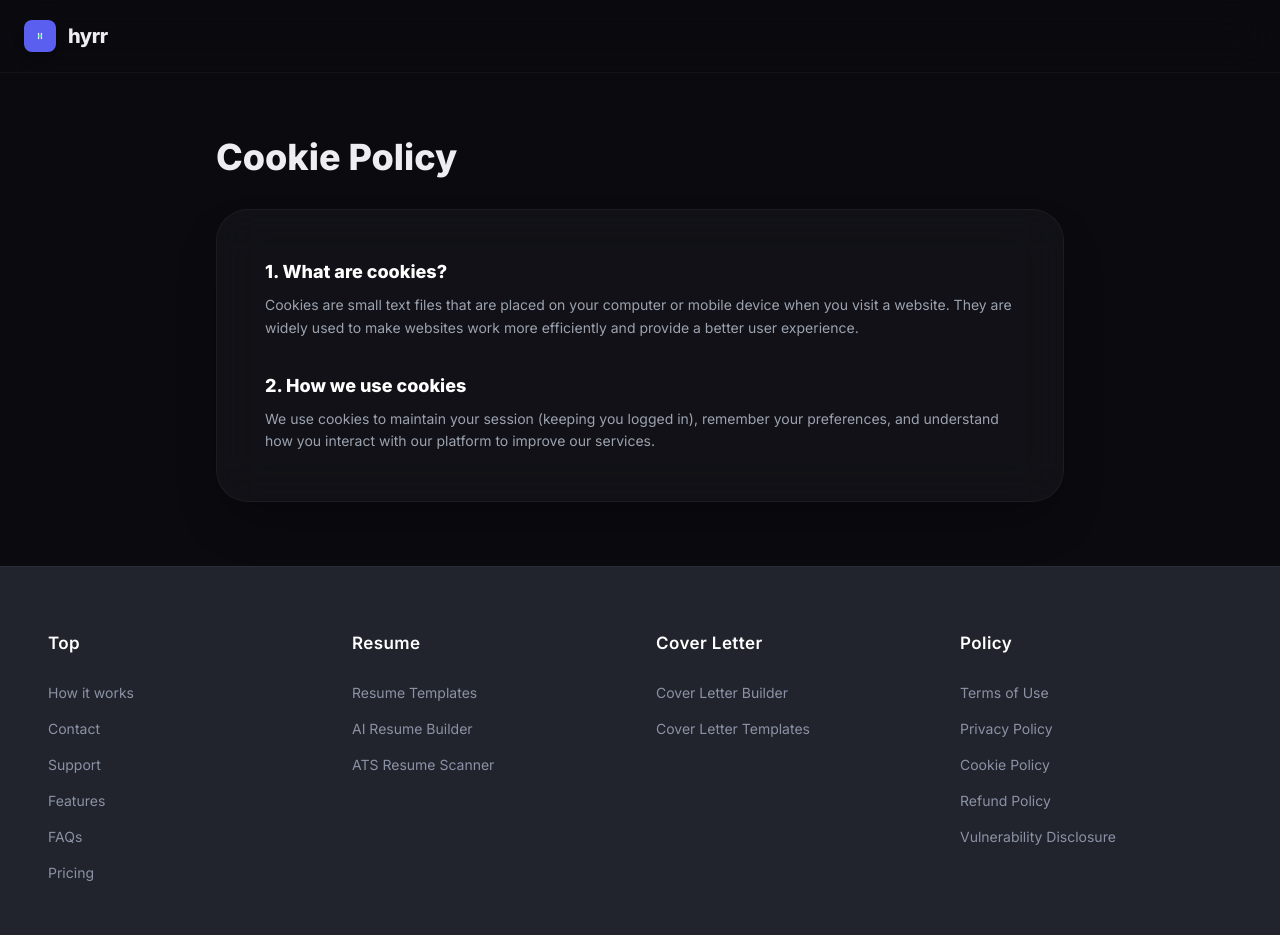
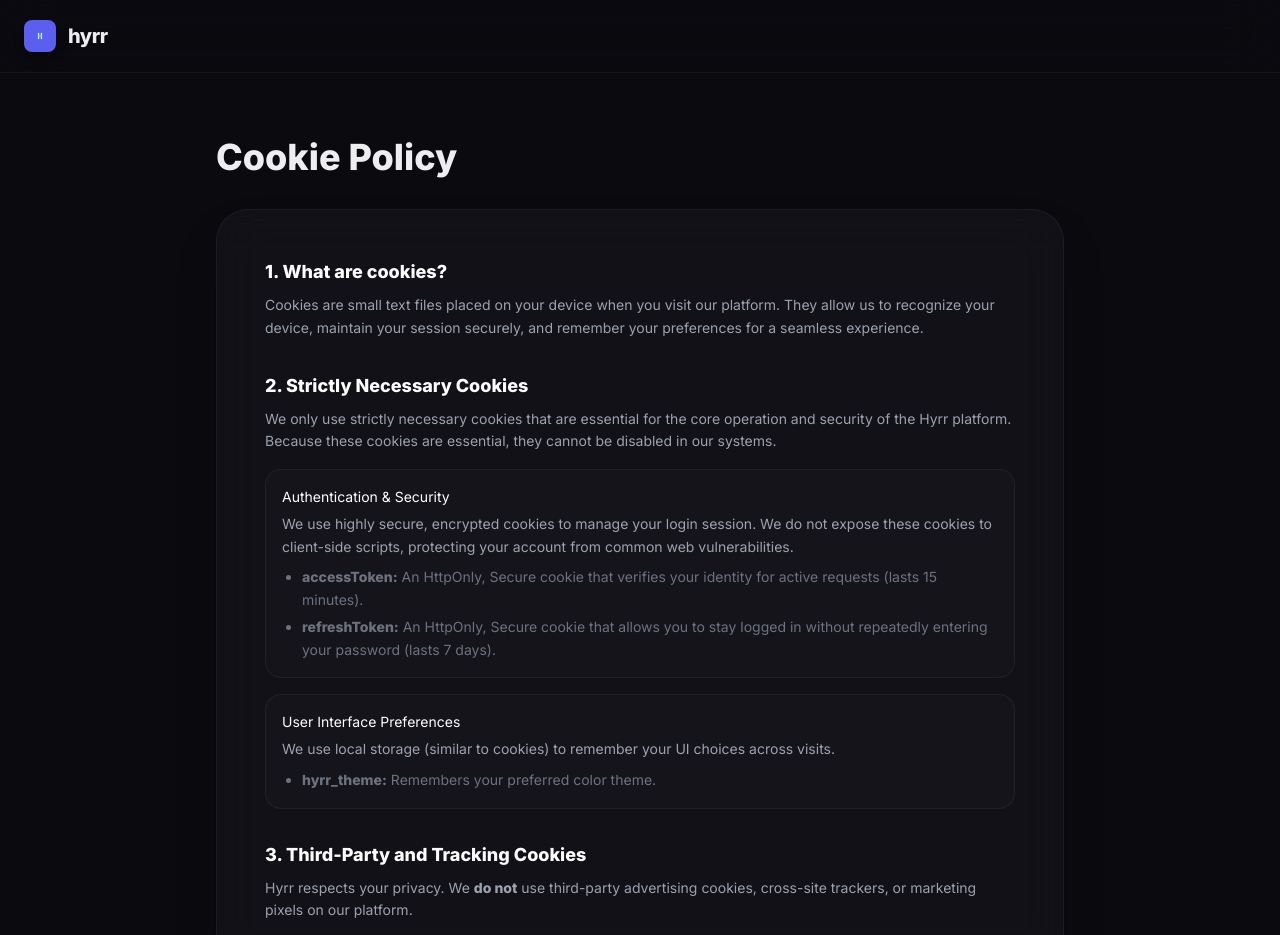
Before and after one commit to Nagaraj-Jakkappa/HYRR, a React (Vite) app in the folder resumeiq/client/: page /cookie-policy in a window 1280 px wide. Shown: the top 935 px of the page. Built offline with nearby package versions, Linux system fonts and the light colour scheme; no server answers.

Commit message:
docs: update cookie policy to reflect secure HttpOnly cookies

```diff
--- a/resumeiq/client/src/pages/CookiePolicyPage.tsx
+++ b/resumeiq/client/src/pages/CookiePolicyPage.tsx
@@ -25,11 +25,36 @@
                 <div className="bg-[#13131A]/80 backdrop-blur-xl p-8 md:p-12 rounded-[32px] border border-white/5 shadow-2xl space-y-8 text-gray-400 leading-relaxed text-sm">
                     <section>
                         <h2 className="text-lg font-bold text-white mb-2">1. What are cookies?</h2>
-                        <p>Cookies are small text files that are placed on your computer or mobile device when you visit a website. They are widely used to make websites work more efficiently and provide a better user experience.</p>
+                        <p>Cookies are small text files placed on your device when you visit our platform. They allow us to recognize your device, maintain your session securely, and remember your preferences for a seamless experience.</p>
                     </section>
+
                     <section>
-                        <h2 className="text-lg font-bold text-white mb-2">2. How we use cookies</h2>
-                        <p>We use cookies to maintain your session (keeping you logged in), remember your preferences, and understand how you interact with our platform to improve our services.</p>
+                        <h2 className="text-lg font-bold text-white mb-2">2. Strictly Necessary Cookies</h2>
+                        <p className="mb-4">We only use strictly necessary cookies that are essential for the core operation and security of the Hyrr platform. Because these cookies are essential, they cannot be disabled in our systems.</p>
+
+                        <div className="space-y-4">
+                            <div className="p-4 bg-white/[0.02] border border-white/[0.05] rounded-2xl">
+                                <h3 className="text-white font-medium mb-1">Authentication & Security</h3>
+                                <p className="mb-2">We use highly secure, encrypted cookies to manage your login session. We do not expose these cookies to client-side scripts, protecting your account from common web vulnerabilities.</p>
+                                <ul className="list-disc pl-5 space-y-1 text-gray-500">
+                                    <li><strong>accessToken:</strong> An HttpOnly, Secure cookie that verifies your identity for active requests (lasts 15 minutes).</li>
+                                    <li><strong>refreshToken:</strong> An HttpOnly, Secure cookie that allows you to stay logged in without repeatedly entering your password (lasts 7 days).</li>
+                                </ul>
+                            </div>
+
+                            <div className="p-4 bg-white/[0.02] border border-white/[0.05] rounded-2xl">
+                                <h3 className="text-white font-medium mb-1">User Interface Preferences</h3>
+                                <p>We use local storage (similar to cookies) to remember your UI choices across visits.</p>
+                                <ul className="list-disc pl-5 mt-2 space-y-1 text-gray-500">
+                                    <li><strong>hyrr_theme:</strong> Remembers your preferred color theme.</li>
+                                </ul>
+                            </div>
+                        </div>
+                    </section>
+
+                    <section>
+                        <h2 className="text-lg font-bold text-white mb-2">3. Third-Party and Tracking Cookies</h2>
+                        <p>Hyrr respects your privacy. We <strong>do not</strong> use third-party advertising cookies, cross-site trackers, or marketing pixels on our platform.</p>
                     </section>
                 </div>
             </main>
```
